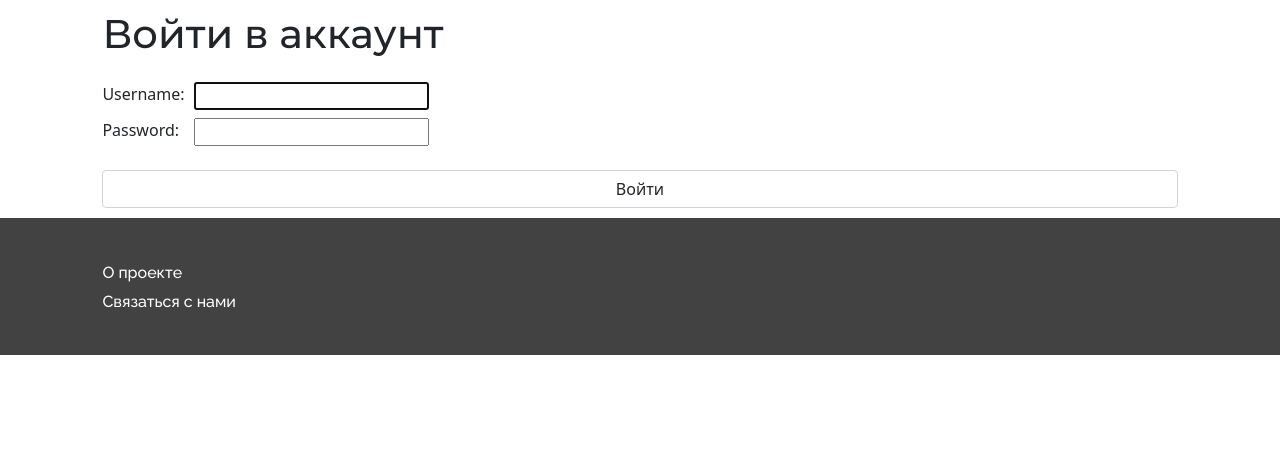
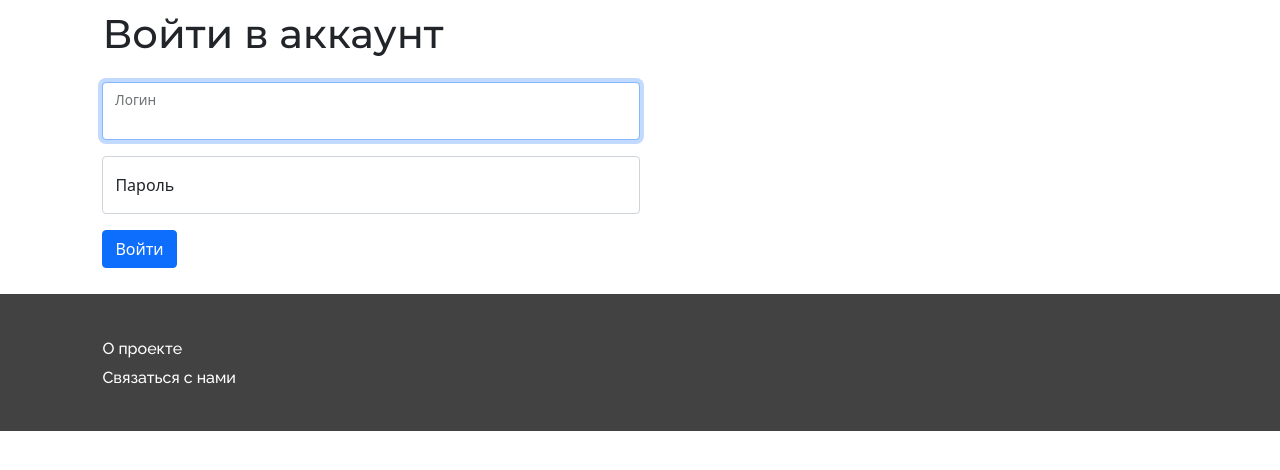
Before and after one commit to JonnyTheCat/nsummf-photoarchive, a Django app: page /accounts/login/ in a window 1280 px wide. Shown: the part 94-564 px from the top of the page. Run offline with Django 4.2, Linux system fonts and the light colour scheme.

Commit message:
Updated upload form, changed login page

```diff
--- a/django-photoarchive/templates/registration/logged_out.html
+++ b/django-photoarchive/templates/registration/logged_out.html
@@ -3,5 +3,5 @@
 {% block content %}
 <h1 class="mb-4">Вы вышли из аккаунта.</h1>
 
-<a class="nav-link" href="/accounts/login/">Нажмите сюда, чтобы войти снова.</a>
+<a href="/accounts/login/"><p class="text-dark fw-light text-decoration-underline">Нажмите сюда, чтобы войти снова.</p></a>
 {% endblock %}
--- a/django-photoarchive/templates/registration/login.html
+++ b/django-photoarchive/templates/registration/login.html
@@ -7,22 +7,28 @@
     <p class="mb-3 text-danger">Логин и пароль не совпадают.</p>
 {% endif %}
 
-<form method="post" action="{% url 'login' %}">
-{% csrf_token %}
-<table>
-    <div class="row mb-2">
-        <div class="col-1 ">{{ form.username.label_tag }}</div>
-        <div class="col-1">{{ form.username }}</div>
+{% if user.is_authenticated %}
+<p class="mb-3 text-dark">Вы уже вошли в аккаунт.</p>
+{% else %}
+<form method="post" action='{% url 'login' %}' class="form-signin">
+    {% csrf_token %}
+
+    <div class="form-floating w-50 mb-3">
+        <input type="text" class="form-control" name="username" autofocus="" autocapitalize="none" autocomplete="username" maxlength="150" placeholder="Логин" required="" id="id_username">
+        <label for="id_username">Логин</label>
+        {{ form.username.errors }}
     </div>
 
-    <div class="row mb-2">
-        <div class="col-1">{{ form.password.label_tag }}</div>
-        <div class="col-1">{{ form.password }}</div>
+    <div class="form-floating w-50 mb-3">
+        <input type="password" class="form-control" name="password" autocomplete="current-password" placeholder="Пароль" required="" id="id_password">
+        <label for="id_password">Пароль</label>
+        {{ form.password.errors }}
     </div>
-</table>
 
-<input class="form-control mt-3" type="submit" value="Войти" />
-<input class="form-control" type="hidden" name="next" value="{{ next }}" />
+    <div class="row w-50 mb-3">
+        <div class="col"><button class="btn btn-primary" type="submit">Войти</button></div>
+    </div>
 </form>
+{% endif %}
 
 {% endblock %}
```
Also changed, not shown: django-photoarchive/apps/gallery/templates/gallery/upload-confirmation.html (added, +7 -0 lines), django-photoarchive/apps/gallery/templates/gallery/upload_photo.html (+43 -0 lines).
